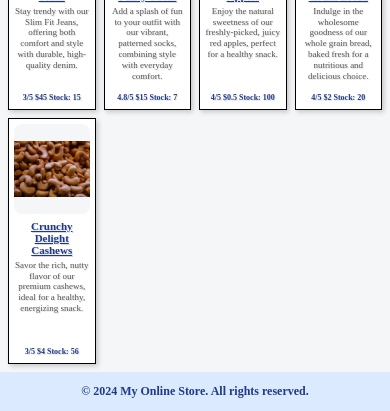
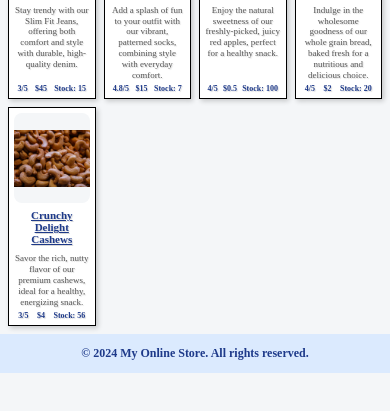
Before and after one commit to taygangillespie/cis371-assignment1-Taygan-Gillespie, a website built with Vite: page index.html in a window 390 px wide. Shown: the part 479-890 px from the top of the page. After the commit the page ends 852 px from the top, so only its background shows below. Built offline with nearby package versions, Linux system fonts and the light colour scheme.

Commit message:
Updated media view

```diff
--- a/main.css
+++ b/main.css
@@ -148,30 +148,38 @@ footer {
 
     .store-item {
     padding: 5px;
+    display: grid;
+    grid-template-columns: repeat(3, auto);
+    grid-template-rows: auto auto 1fr auto;
     }
     .store-item p:first-of-type {
         font-size: 11px;
         margin: 6px 0 4px;
+        grid-column: 1 / 4;
+        grid-row: 2;
     }
     .store-item p:nth-of-type(2) {
         font-size: 9px;
         line-height: 1.2;
         color: #555;
         margin: 4px 0;
-        min-height: 76px
+        grid-column: 1 / 4;
+        grid-row: 3;
     }
     .store-item span {
-        display: inline;
         font-size: 8px;
         font-weight: bold;
         margin: 0 1px;
         white-space: nowrap;
+        grid-row: 4;
     }
     div img {
         width: 90px;
         height: 90px;
         max-width: 100%;
         object-fit: contain;
+        grid-column: 1 / 4;
+        grid-row: 1;
     }
 
     footer {
```
